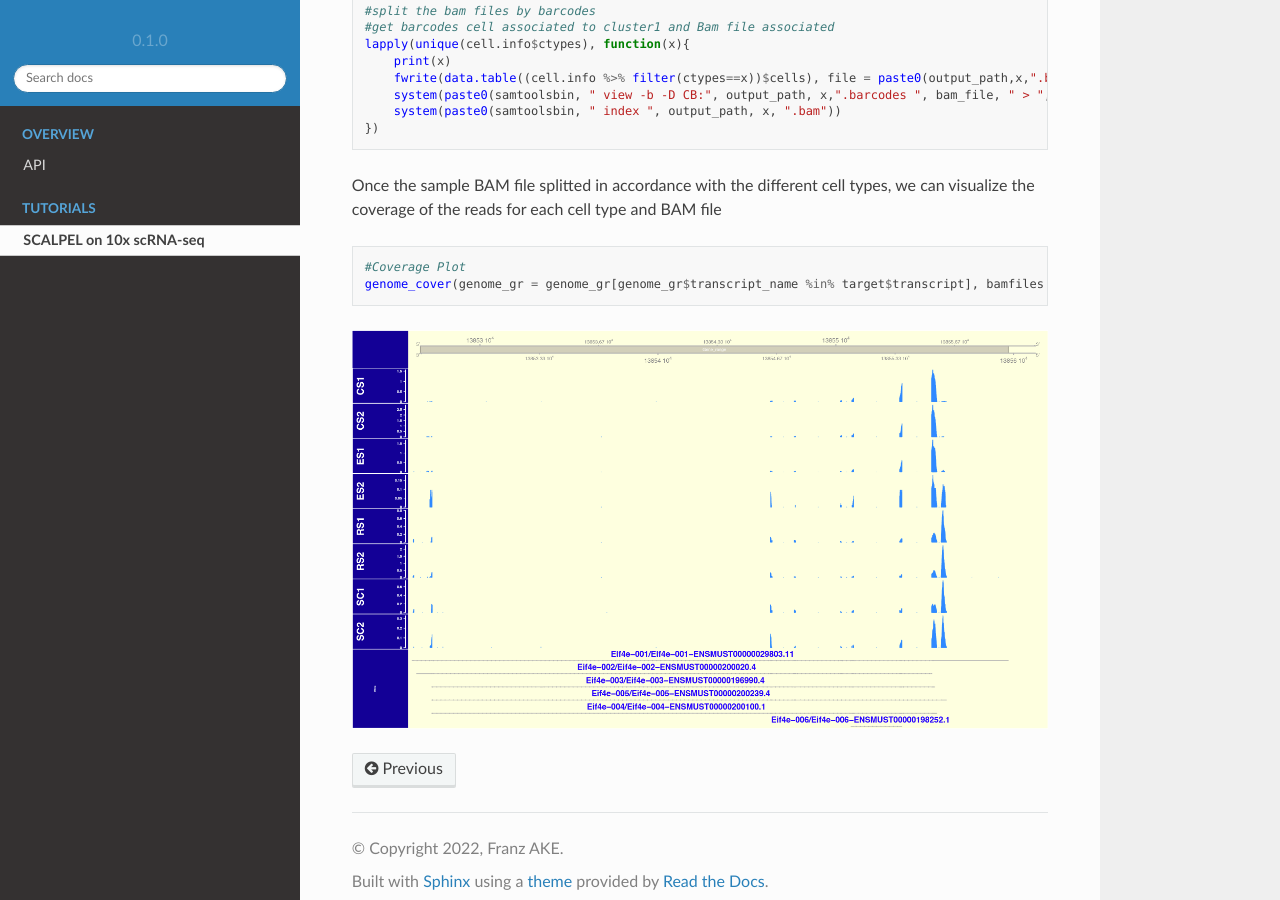
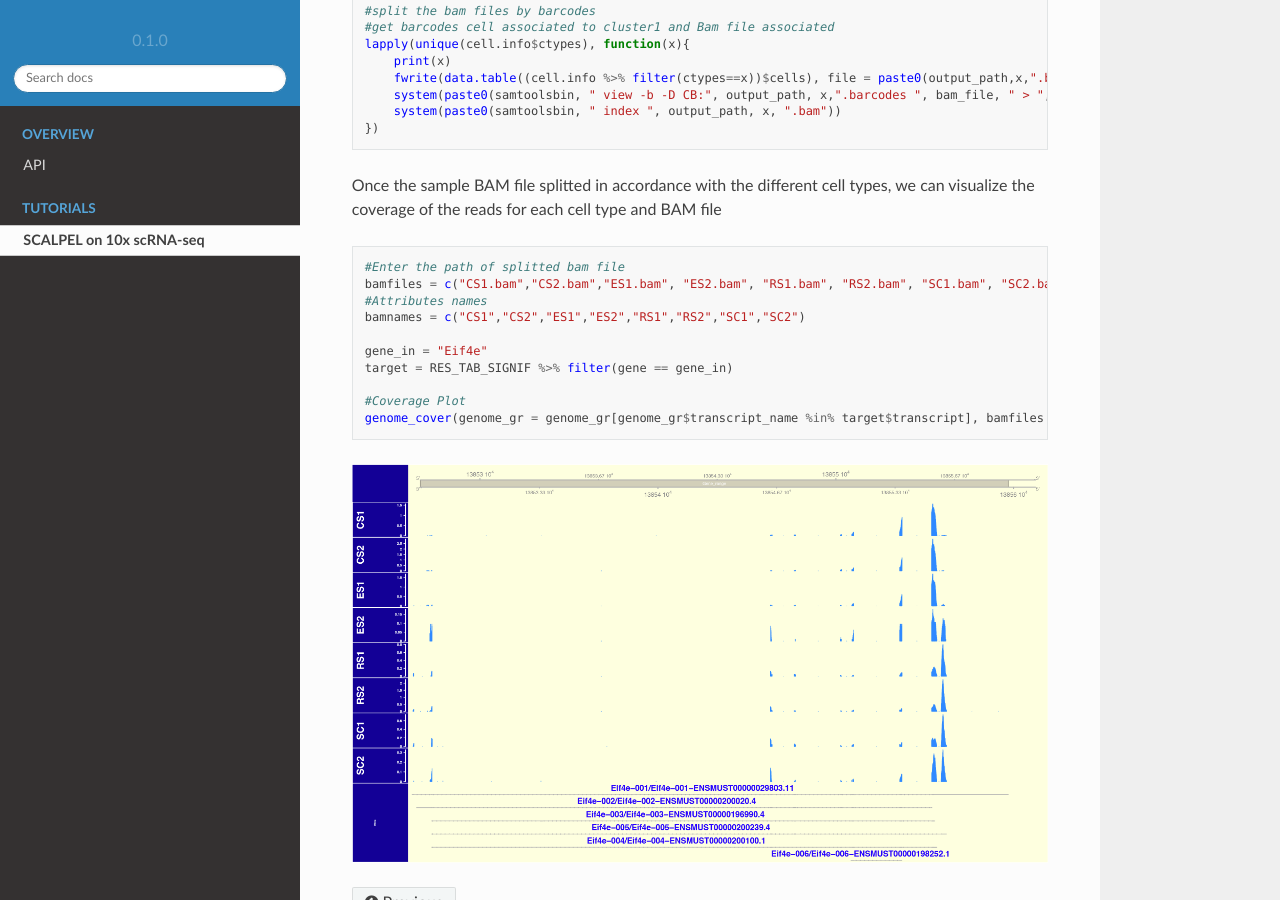
Before and after one commit to Franzx7/readthedoctest, a Sphinx documentation site: the page built from docs/source/scRNAseq_10X.rst, in a window 1280 px wide and 900 px high, scrolled down 10611 px. Built offline with Sphinx 7.4.7 and the Read the Docs theme 2.0.0, drawn with Linux system fonts in a browser that asks for light colours.

Commit message:
Update scRNAseq_10X.rst

```diff
--- a/docs/source/scRNAseq_10X.rst
+++ b/docs/source/scRNAseq_10X.rst
@@ -455,8 +455,16 @@ Once the sample BAM file splitted in accordance with the different cell types, w
 
 .. code:: r
 
-   #Coverage Plot
-   genome_cover(genome_gr = genome_gr[genome_gr$transcript_name %in% target$transcript], bamfiles = bamfiles, bamnames = bamnames, gene_in = gene_in, sample_sizes = table(cell.info$clusters))
+	#Enter the path of splitted bam file
+	bamfiles = c("CS1.bam","CS2.bam","ES1.bam", "ES2.bam", "RS1.bam", "RS2.bam", "SC1.bam", "SC2.bam")
+	#Attributes names
+	bamnames = c("CS1","CS2","ES1","ES2","RS1","RS2","SC1","SC2")
+
+	gene_in = "Eif4e"
+	target = RES_TAB_SIGNIF %>% filter(gene == gene_in)
+
+	#Coverage Plot
+	genome_cover(genome_gr = genome_gr[genome_gr$transcript_name %in% target$transcript], bamfiles = bamfiles, bamnames = bamnames, gene_in = gene_in, sample_sizes = table(cell.info$clusters))
 
 
 .. image:: _static/Coverage_2.png
```
